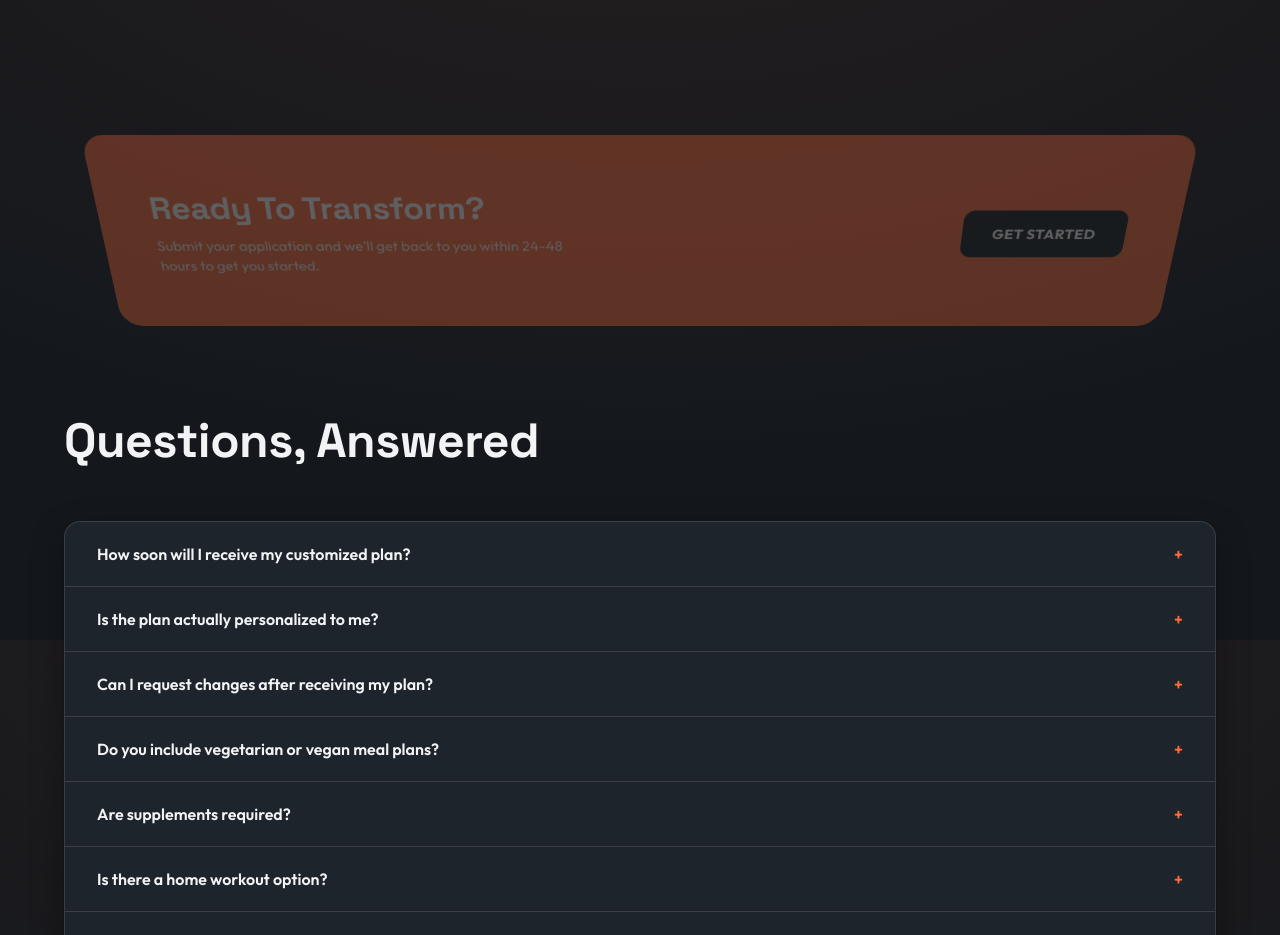
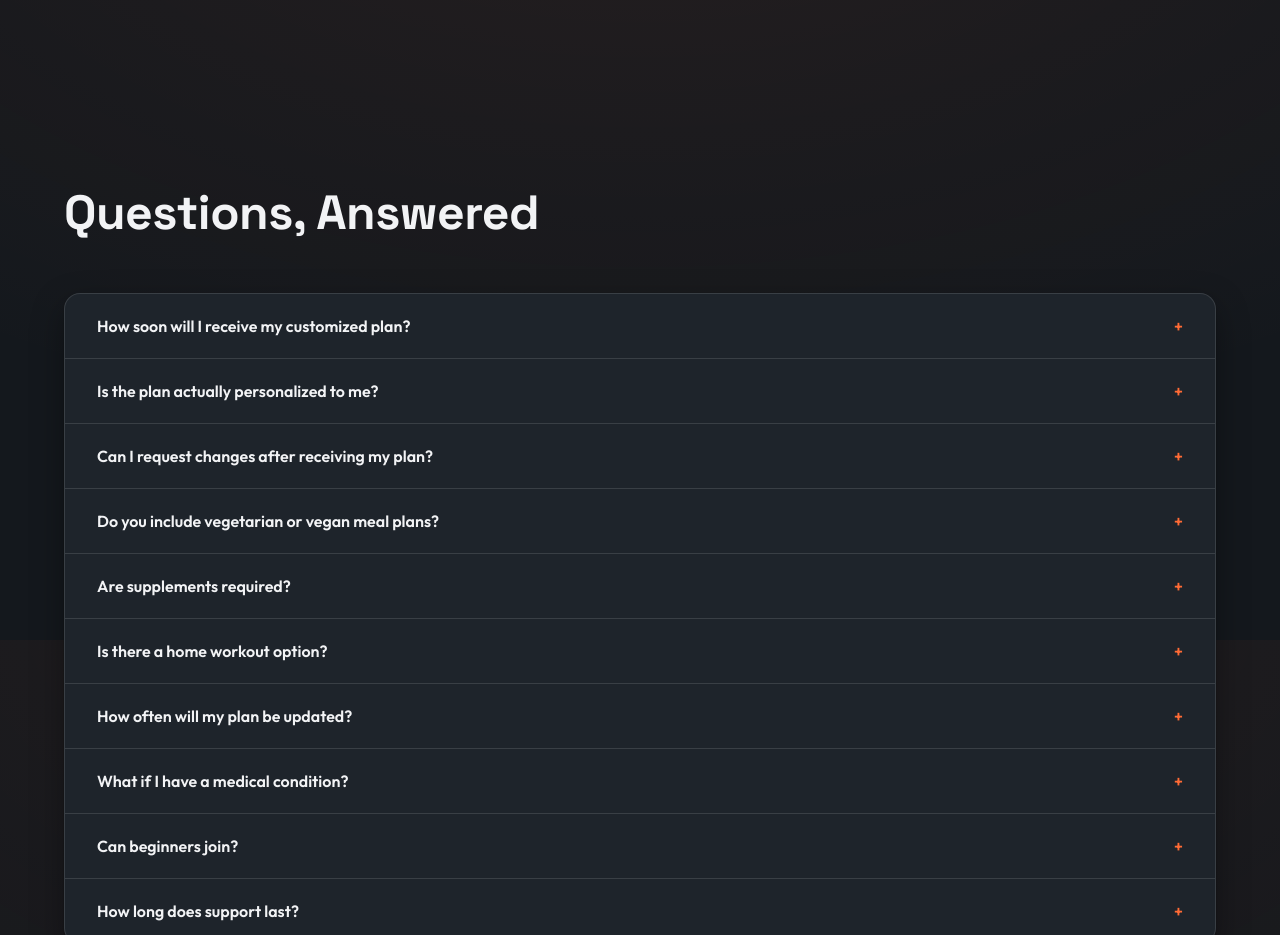
Before and after one commit to NexusFusionX/AthleticWolf, a Next.js app: page / in a window 1280 px wide. Shown: the part 7360-8295 px from the top of the page. Built offline with nearby package versions, Linux system fonts and the light colour scheme; no server answers.

Commit message:
Remove Ready To Transform CTA band section
Co-Authored-By: Claude Haiku 4.5 <noreply@anthropic.com>

```diff
--- a/app/page.tsx
+++ b/app/page.tsx
@@ -268,31 +268,6 @@ export default function Home() {
           </div>
         </section>
 
-        {/* CTA band */}
-        <section className="wheel-section px-6 sm:px-8">
-          <div className="mx-auto max-w-6xl">
-            <Reveal>
-              <div className="flex flex-wrap items-center justify-between gap-8 rounded-3xl bg-accent px-8 py-12 text-white sm:px-14 sm:py-16">
-                <div>
-                  <h2 className="font-display text-3xl sm:text-4xl">
-                    Ready To Transform?
-                  </h2>
-                  <p className="mt-3 max-w-md text-white/90">
-                    Submit your application and we&apos;ll get back to you within
-                    24-48 hours to get you started.
-                  </p>
-                </div>
-                <a
-                  href="#apply"
-                  className="btn btn-dark px-8 py-4 text-base font-bold uppercase tracking-wide text-white"
-                >
-                  Get Started
-                </a>
-              </div>
-            </Reveal>
-          </div>
-        </section>
-
         {/* FAQ */}
         <section id="faq" className="px-6 py-20 sm:px-8 sm:py-28">
           <div className="mx-auto max-w-6xl">
```
